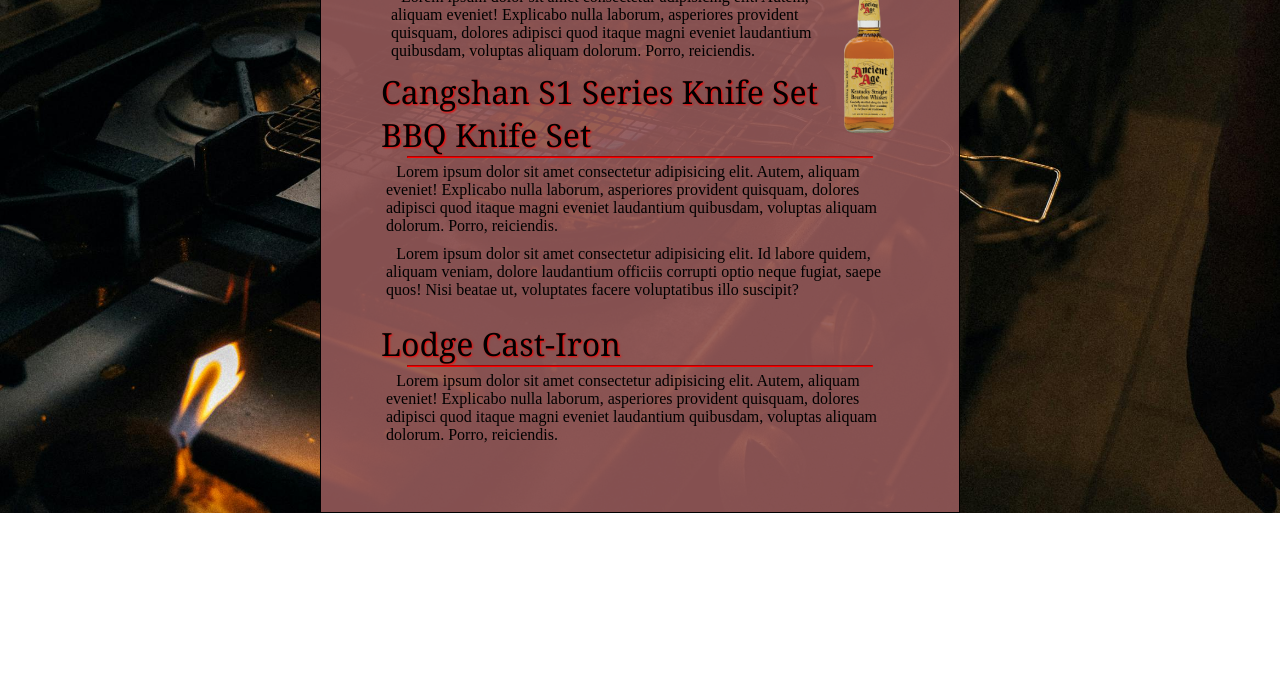
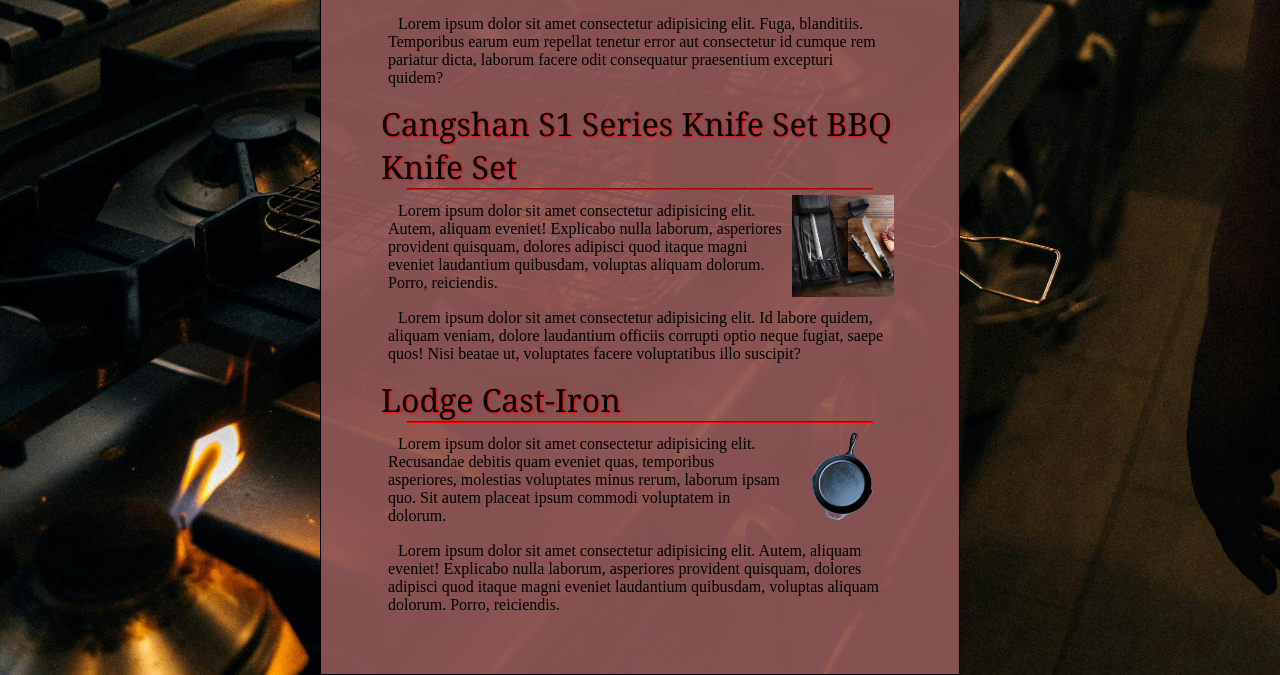
Before and after one commit to Nicholas671/Personal_Page, a plain HTML site: page html/tools.html in a window 1280 px wide. Shown: the part 726-1401 px from the top of the page. Before the commit the page ends 1239 px from the top, so only its background shows below. Drawn offline with Linux system fonts and the light colour scheme.

Commit message:
final images added to tools.html and scaled to fit

```diff
--- a/html/tools.html
+++ b/html/tools.html
@@ -28,7 +28,7 @@
             <hr>
             <div class="section-content">
                 <img src="../images/pexels-ravikant-913813.jpg" alt="butter"
-                    width="150" height="175" style="margin-bottom: 10px;">
+                    width="10%" height="30%">
                 <p>Lorem ipsum dolor sit amet consectetur adipisicing elit.
                     Autem, aliquam
                     eveniet! Explicabo nulla laborum, asperiores provident
@@ -50,7 +50,7 @@
             <hr>
             <div class="section-content">
                 <img src="../images/the-blend-seasoning-front.jpg" alt="kinders"
-                    width="150" height="150">
+                    width="20%" height="60%">
                 <p>Lorem ipsum dolor sit amet consectetur adipisicing elit.
                     Autem, aliquam eveniet! Explicabo nulla laborum, asperiores
                     provident quisquam, dolores adipisci quod itaque magniNot
@@ -65,14 +65,13 @@
             </div>
         </section>
         <section>
-            <hr>
             <h3><a
                     href="https://www.buffalotracedistillery.com/our-brands/ancient-age.html?srsltid=AfmBOorFx2_IfUDNcICQa2G2gZhyjtCd4HR6Zi6P0u-6rEIFmqSb_Z-4">Anicent
                     Age Whiskey</a></h3>
             <hr>
             <div class="section-content">
-                <img src="../images/ancientage.jpg" alt="ancientage" width="50"
-                    height="150">
+                <img src="../images/ancientage.jpg" alt="cangshan" width="5%"
+                    height="15%">
                 <p>Lorem ipsum dolor sit amet consectetur adipisicing elit.
                     Autem, aliquam
                     eveniet! Explicabo nulla laborum, asperiores provident
@@ -80,18 +79,22 @@
                     adipisci quod itaque magni eveniet laudantium quibusdam,
                     voluptas
                     aliquam dolorum. Porro, reiciendis.</p>
+                <p>Lorem ipsum dolor sit amet consectetur adipisicing elit.
+                    Fuga, blanditiis. Temporibus earum eum repellat tenetur
+                    error aut consectetur id cumque rem pariatur dicta, laborum
+                    facere odit consequatur praesentium excepturi quidem?</p>
+            </div>
 
-                <img src="" alt="">
         </section>
 
         <section>
-
-            <div>
             <h3>
                 <a href="https://cangshancutlery.com/collections/s1-series">Cangshan
                     S1 Series Knife Set BBQ Knife Set</a>
             </h3>
             <hr>
+            <div class="section-content"><img src="../images/cangshan2.jpg"
+                    alt="ancientage" width="20%" height="60%">
                 <p>Lorem ipsum dolor sit amet consectetur adipisicing elit.
                     Autem, aliquam
                     eveniet! Explicabo nulla laborum, asperiores provident
@@ -106,15 +109,22 @@
                     fugiat, saepe quos! Nisi beatae ut, voluptates facere
                     voluptatibus illo
                     suscipit?</p>
-                <img src="" alt="">
+            </div>
+
         </section>
         <section>
-
             <div>
                 <h3><a
                         href="https://www.lodgecastiron.com/?gad_source=1&gclid=CjwKCAiAmfq6BhAsEiwAX1jsZ25iCu3nRmgT1DBmL3wUihhK4w74Qn1dQM97rwFazgQ2aoq8KXoG0BoCXw4QAvD_BwE">Lodge
                         Cast-Iron</a></h3>
                 <hr>
+                <div class="section-content"><img src="../images/pan.jpg"
+                        alt="lodge" width="20%" height="60%">
+                    <p>Lorem ipsum dolor sit amet consectetur adipisicing elit.
+                        Recusandae debitis quam eveniet quas, temporibus
+                        asperiores, molestias voluptates minus rerum, laborum
+                        ipsam quo. Sit autem placeat ipsum commodi voluptatem in
+                        dolorum.</p>
                     <p>Lorem ipsum dolor sit amet consectetur adipisicing elit.
                         Autem, aliquam
                         eveniet! Explicabo nulla laborum, asperiores provident
@@ -122,8 +132,9 @@
                         adipisci quod itaque magni eveniet laudantium quibusdam,
                         voluptas
                         aliquam dolorum. Porro, reiciendis.</p>
+                </div>
 
-                <img src="" alt="">
+
         </section>
 
 
--- a/style/tools.css
+++ b/style/tools.css
@@ -68,11 +68,6 @@ h3 {
     text-shadow: 1px 1px 2px red;
 }
 
-.main-content p {
-    margin: 0 auto;
-    padding: 5px;
-}
-
 .section-content {
     padding: 5px;
 }
@@ -86,3 +81,7 @@ h3 {
 section a {
     color: black;
 }
+
+.section-content p {
+    padding: 7px 2px 10px;
+}
```
Also changed, not shown: images/cangshan.jpg (added), images/cangshan2.jpg (added), images/pan.jpg (added). Lines whose indentation alone changed are shown as unchanged.
